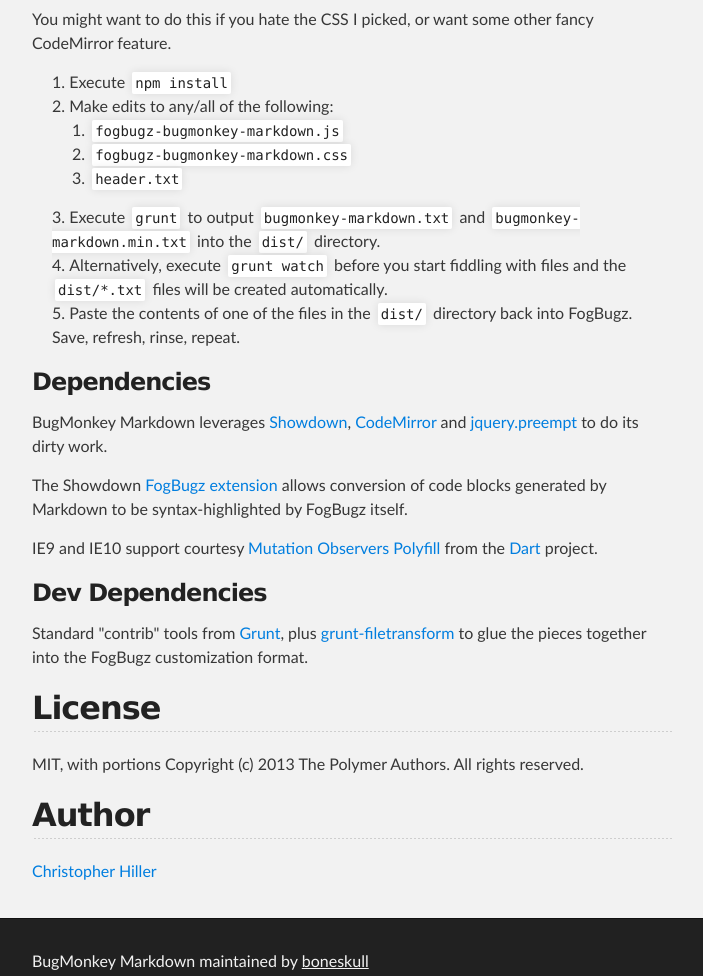
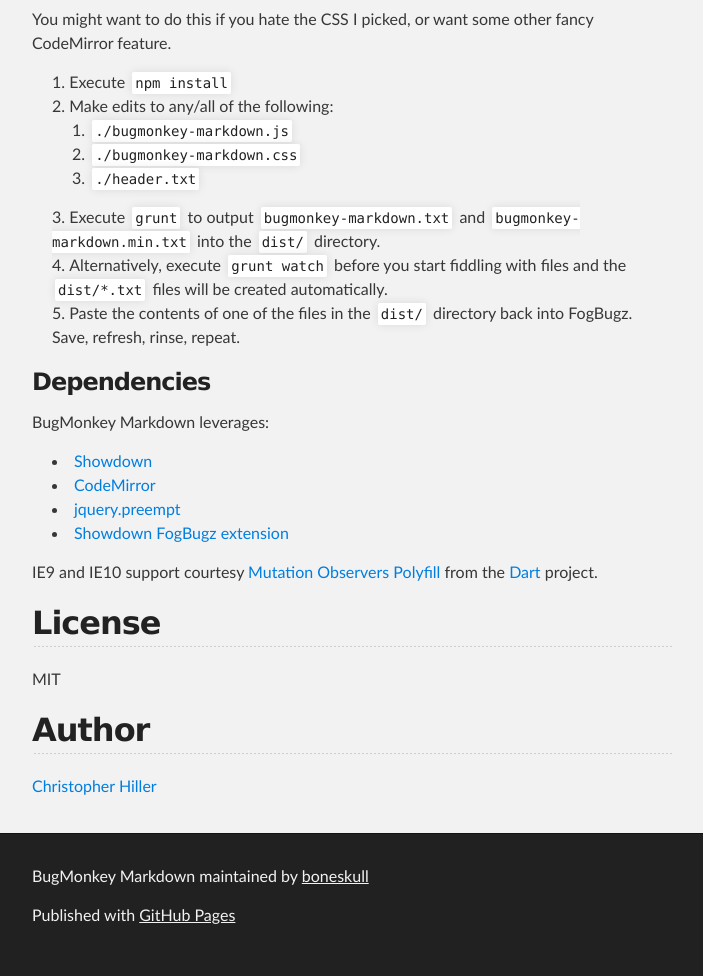
Before and after one commit to boneskull/bugmonkey-markdown, a plain HTML site: page index.html in a window 1280 px wide. Shown: the part 1560-2536 px from the top of the page, without its empty margins (288-991 px from the left). Drawn offline with Linux system fonts and the light colour scheme.

```diff
--- a/index.html
+++ b/index.html
@@ -16,14 +16,14 @@
     <!-- HEADER -->
     <div id="header_wrap" class="outer">
         <header class="inner">
-          <a id="forkme_banner" href="https://github.com/boneskull/fb-bugmonkey-markdown">View on GitHub</a>
+          <a id="forkme_banner" href="https://github.com/boneskull/bugmonkey-markdown">View on GitHub</a>
 
           <h1 id="project_title">BugMonkey Markdown</h1>
           <h2 id="project_tagline">BugMonkey customization for FogBugz which allows for Markdown in editor</h2>
 
             <section id="downloads">
-              <a class="zip_download_link" href="https://github.com/boneskull/fb-bugmonkey-markdown/zipball/master">Download this project as a .zip file</a>
-              <a class="tar_download_link" href="https://github.com/boneskull/fb-bugmonkey-markdown/tarball/master">Download this project as a tar.gz file</a>
+              <a class="zip_download_link" href="https://github.com/boneskull/bugmonkey-markdown/zipball/master">Download this project as a .zip file</a>
+              <a class="tar_download_link" href="https://github.com/boneskull/bugmonkey-markdown/tarball/master">Download this project as a tar.gz file</a>
             </section>
         </header>
     </div>
@@ -85,11 +85,11 @@
 <li> Make edits to any/all of the following:
 
 <ol>
-<li> <code>fogbugz-bugmonkey-markdown.js</code>
+<li> <code>./bugmonkey-markdown.js</code>
 </li>
-<li> <code>fogbugz-bugmonkey-markdown.css</code>
+<li> <code>./bugmonkey-markdown.css</code>
 </li>
-<li> <code>header.txt</code>
+<li> <code>./header.txt</code>
 </li>
 </ol>
 </li>
@@ -99,21 +99,19 @@
 </ol><h3>
 <a name="dependencies" class="anchor" href="#dependencies"><span class="octicon octicon-link"></span></a>Dependencies</h3>
 
-<p>BugMonkey Markdown leverages <a href="https://github.com/coreyti/showdown">Showdown</a>, <a href="http://codemirror.net/">CodeMirror</a> and <a href="http://boneskull.github.io/jquery.preempt">jquery.preempt</a> to do its dirty work.</p>
+<p>BugMonkey Markdown leverages:</p>
 
-<p>The Showdown <a href="https://gist.github.com/boneskull/9030249">FogBugz extension</a> allows conversion of code blocks generated by Markdown to be syntax-highlighted by FogBugz itself.</p>
-
-<p>IE9 and IE10 support courtesy <a href="http://goo.gl/yRyxCK">Mutation Observers Polyfill</a> from the <a href="http://dart-lang.org">Dart</a> project.</p>
-
-<h3>
-<a name="dev-dependencies" class="anchor" href="#dev-dependencies"><span class="octicon octicon-link"></span></a>Dev Dependencies</h3>
-
-<p>Standard "contrib" tools from <a href="http://gruntjs.org">Grunt</a>, plus <a href="https://github.com/dfernandez79/grunt-filetransform">grunt-filetransform</a> to glue the pieces together into the FogBugz customization format.</p>
+<ul>
+<li><a href="https://github.com/coreyti/showdown">Showdown</a></li>
+<li><a href="http://codemirror.net/">CodeMirror</a></li>
+<li><a href="http://boneskull.github.io/jquery.preempt">jquery.preempt</a></li>
+<li><a href="https://github.com/boneskull/showdown-fogbugz">Showdown FogBugz extension</a></li>
+</ul><p>IE9 and IE10 support courtesy <a href="http://goo.gl/yRyxCK">Mutation Observers Polyfill</a> from the <a href="http://dart-lang.org">Dart</a> project.</p>
 
 <h2>
 <a name="license" class="anchor" href="#license"><span class="octicon octicon-link"></span></a>License</h2>
 
-<p>MIT, with portions Copyright (c) 2013 The Polymer Authors. All rights reserved.</p>
+<p>MIT</p>
 
 <h2>
 <a name="author" class="anchor" href="#author"><span class="octicon octicon-link"></span></a>Author</h2>
```
Also changed, not shown: params.json (+1 -1 lines).
